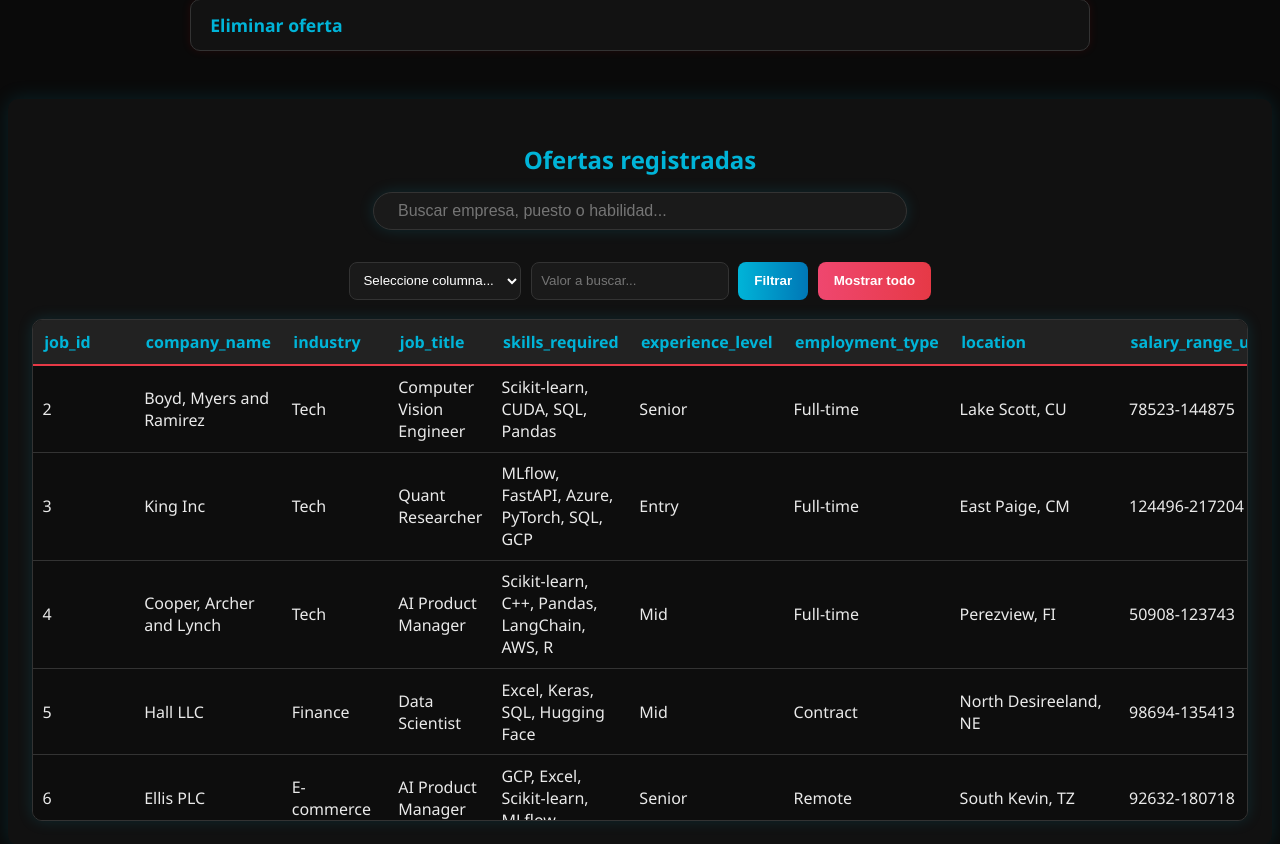
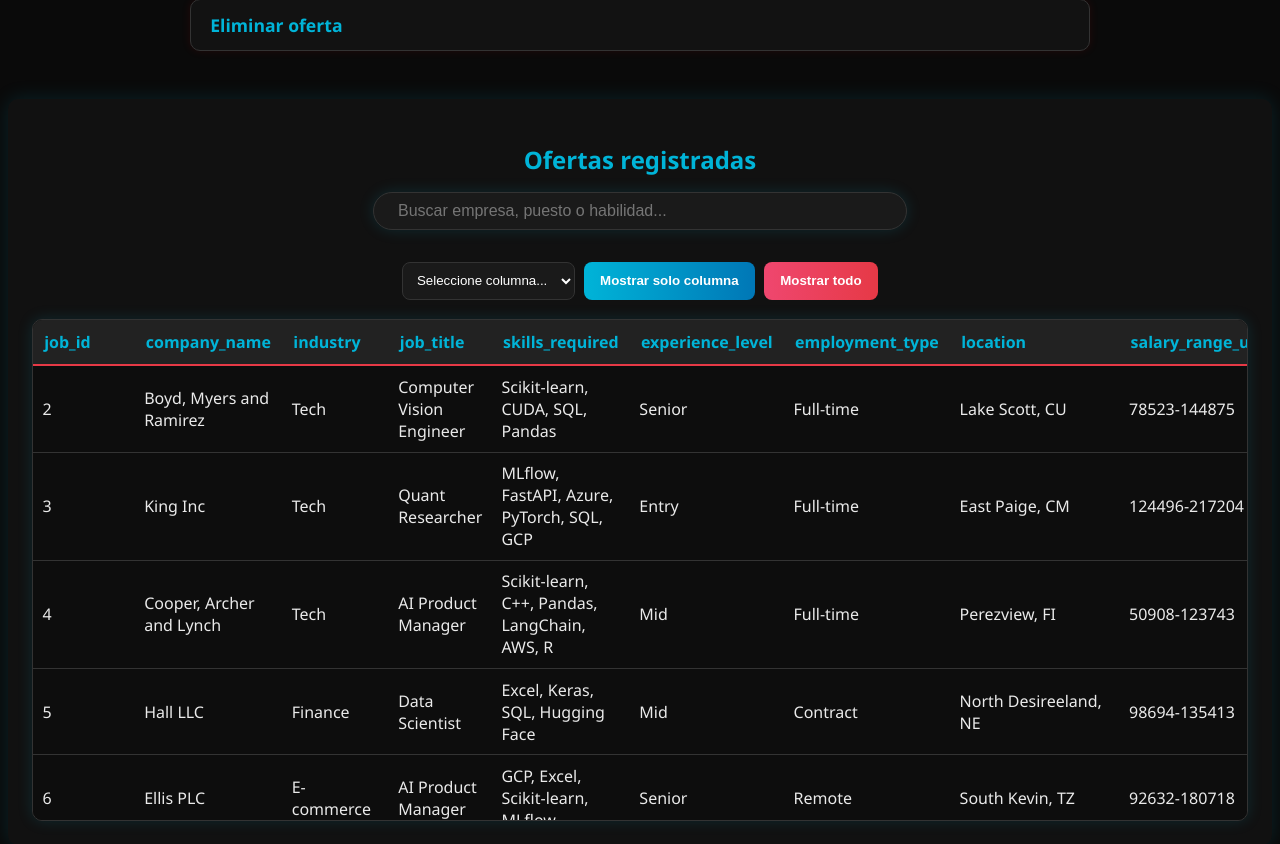
Before and after one commit to danielsebastianlinares87-source/Proyecto-tercer-corte, a Flask app: page / in a window 1280 px wide; the page is wider, and only the part inside the window is pictured. Shown: the part 316-1160 px from the top of that part. Run offline with Flask 3, Linux system fonts and the light colour scheme.

Commit message:
Update index.html

```diff
--- a/templates/index.html
+++ b/templates/index.html
@@ -74,8 +74,7 @@
       <option value="{{ col }}">{{ col }}</option>
     {% endfor %}
   </select>
-  <input type="text" id="valor" placeholder="Valor a buscar...">
-  <button id="filtrar-btn" type="button">Filtrar</button>
+  <button id="filtrar-btn" type="button">Mostrar solo columna</button>
   <button id="reset-btn" type="button">Mostrar todo</button>
   </div>
 
@@ -325,43 +324,62 @@
     // inicializar carousel simple (scroll horizontal)
     // opcional: puedes mantener automovimiento si quieres
   </script>
-  <script>
-  // 🔍 FILTRAR POR COLUMNA — VERSIÓN CORREGIDA
-  const btnFiltrar = document.getElementById("filtrar-btn");
-  const btnReset = document.getElementById("reset-btn");
+<script>
+  // === 🔍 BUSCADOR GLOBAL (FUNCIONAL) ===
+  document.getElementById("buscar").addEventListener("keyup", function() {
+    const texto = this.value.toLowerCase();
+    const filas = document.querySelectorAll("#tabla tbody tr");
+    filas.forEach(fila => {
+      fila.style.display = fila.textContent.toLowerCase().includes(texto) ? "" : "none";
+    });
+  });
 
-  btnFiltrar.addEventListener("click", () => {
-    const colSeleccionada = document.getElementById("columna").value.trim();
-    const valor = document.getElementById("valor").value.trim().toLowerCase();
-    const filas = document.querySelectorAll("#tabla tbody tr");
-    const columnas = Array.from(document.querySelectorAll("#tabla thead th")).map(th =>
-      th.textContent.trim().toLowerCase()
-    );
+  // === 🧩 FILTRAR SOLO UNA COLUMNA ===
+  const filtrarBtn = document.getElementById("filtrar-btn");
+  const resetBtn = document.getElementById("reset-btn");
 
-    if (!colSeleccionada || !valor) {
-      alert("Seleccione una columna y escriba un valor para filtrar.");
+  filtrarBtn.addEventListener("click", () => {
+    const columnaSeleccionada = document.getElementById("columna").value.trim();
+    if (!columnaSeleccionada) {
+      alert("Seleccione una columna para mostrar.");
       return;
     }
 
-    const indiceColumna = columnas.indexOf(colSeleccionada.toLowerCase());
-    if (indiceColumna === -1) {
-      alert("No se encontró la columna seleccionada.");
+    const ths = document.querySelectorAll("#tabla thead th");
+    const numColumna = Array.from(ths).findIndex(th =>
+      th.textContent.trim().toLowerCase() === columnaSeleccionada.toLowerCase()
+    );
+
+    if (numColumna === -1) {
+      alert("Columna no encontrada.");
       return;
     }
 
-    filas.forEach(fila => {
-      const celda = fila.children[indiceColumna];
-      if (!celda) return;
-      const textoCelda = celda.textContent.trim().toLowerCase();
-      fila.style.display = textoCelda.includes(valor) ? "" : "none";
+    // Ocultar todas las columnas excepto la seleccionada
+    ths.forEach((th, index) => {
+      th.style.display = index === numColumna ? "" : "none";
+    });
+
+    document.querySelectorAll("#tabla tbody tr").forEach(tr => {
+      Array.from(tr.children).forEach((td, index) => {
+        td.style.display = index === numColumna ? "" : "none";
+      });
     });
   });
 
-  // 🔁 Mostrar todo
-  btnReset.addEventListener("click", () => {
-    document.getElementById("valor").value = "";
+  // === 🔁 RESETEAR TABLA (mostrar todo) ===
+  resetBtn.addEventListener("click", () => {
     document.getElementById("columna").value = "";
-    document.querySelectorAll("#tabla tbody tr").forEach(fila => fila.style.display = "");
+    document.getElementById("buscar").value = "";
+
+    const ths = document.querySelectorAll("#tabla thead th");
+    ths.forEach(th => th.style.display = "");
+
+    const filas = document.querySelectorAll("#tabla tbody tr");
+    filas.forEach(fila => {
+      fila.style.display = "";
+      Array.from(fila.children).forEach(td => td.style.display = "");
+    });
   });
 </script>
 </body>
```
